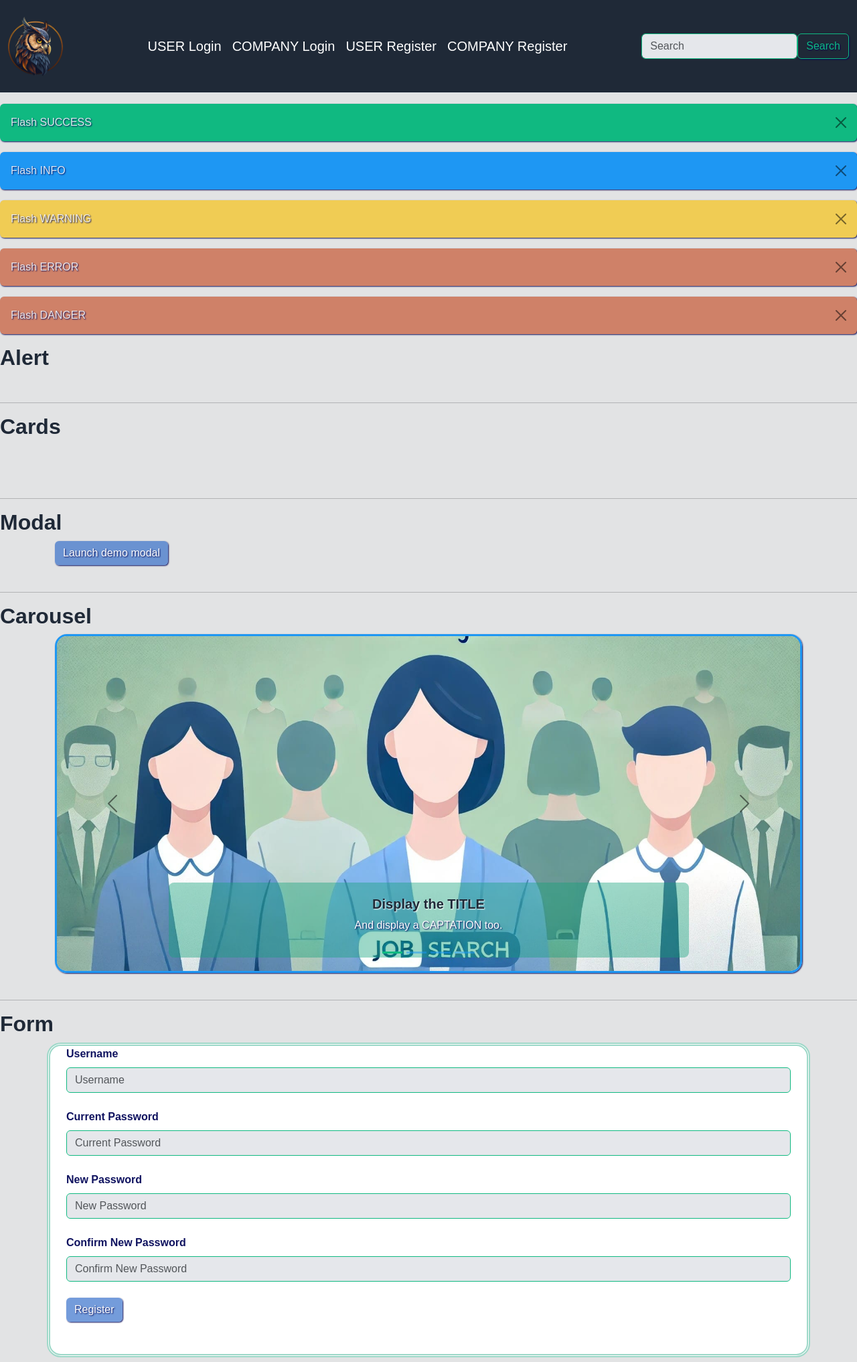
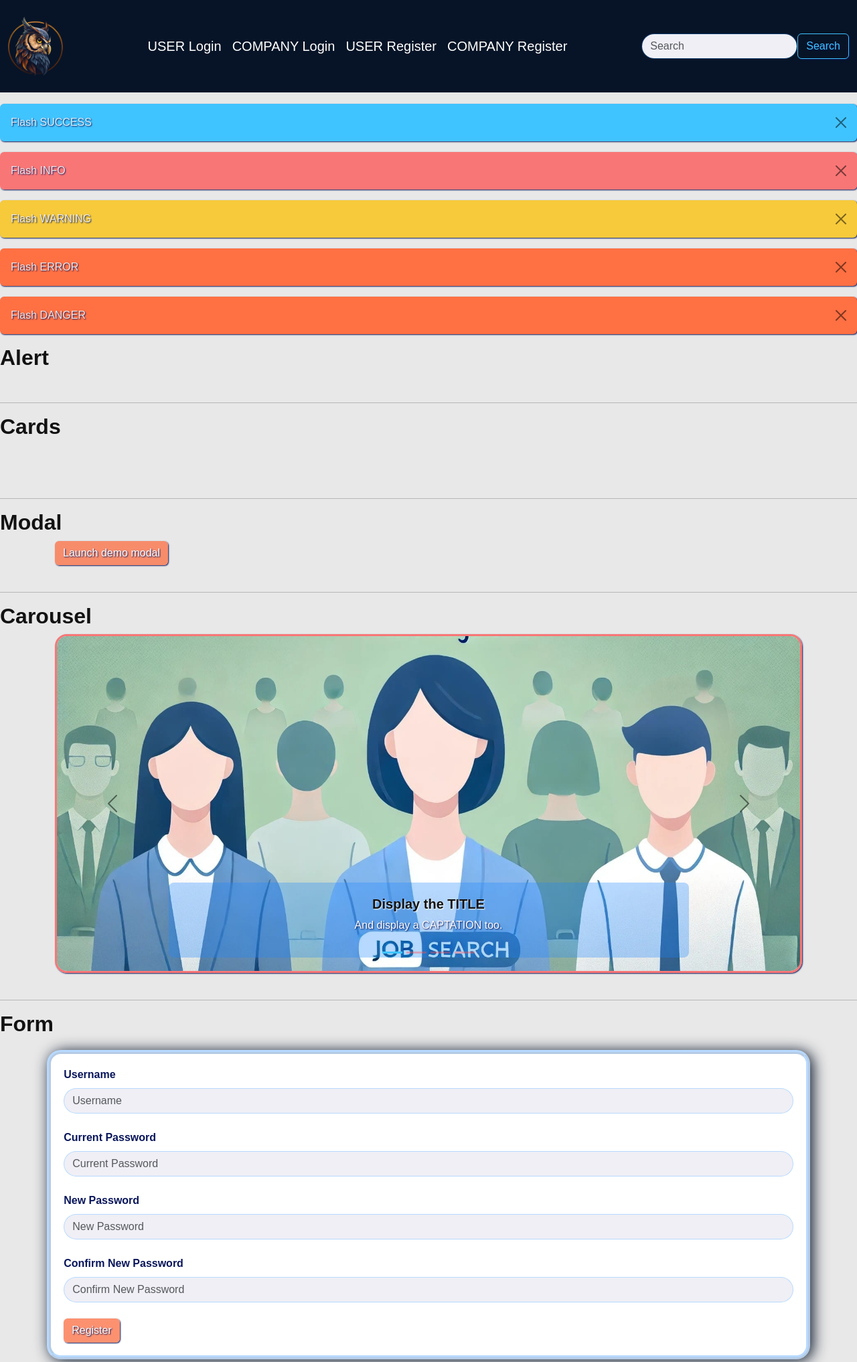
Before and after one commit to Vgarcan/CodeInstitute-proj03-v002, a Flask app: page /widgets/1 in a window 1280 px wide. Shown: the top 2034 px of the page at 67% size. Run offline with Flask 3, Linux system fonts and the light colour scheme; data that the repository does not hold is empty.

Commit message:
UPDATE: widgets.Form edited css

```diff
--- a/xemijobs/main/templates/main/widgets-collection.html
+++ b/xemijobs/main/templates/main/widgets-collection.html
@@ -31,10 +31,9 @@
     <br>
     <hr>
     <h2>Form</h2>
-    <div class="container form-container">
+
     {% set submit_text = "Register" %}
     {% include 'widgets/form1.html' %}
-    </div>
 
     <br>
     <hr>
@@ -64,7 +63,6 @@
                 'icon': 'bi bi-trophy-fill',
                 'link': '#basic',
                 'cta_text': 'Get Started',
-                'hue': 165
             },
             {
                 'title': 'Pro',
@@ -73,7 +71,6 @@
                 'icon': 'bi bi-fast-forward-circle-fill',
                 'link': '#pro',
                 'cta_text': 'Upgrade to Pro',
-                'hue': 291.34
             },
             {
                 'title': 'Ultimate',
@@ -82,7 +79,6 @@
                 'icon': 'bi bi-lightning-fill',
                 'link': '#ultimate',
                 'cta_text': 'Go Ultimate',
-                'hue': 338.69
             },
         ] %}{# Agrega más tarjetas según sea necesario #}
 
--- a/xemijobs/static/css/style.css
+++ b/xemijobs/static/css/style.css
@@ -93,7 +93,7 @@
     --main-text-color: #121212;
     --secondary-text-color: #09165a;
     --white-color: #FFFFFF;
-    --secondary-color-transparency: #1856b4a8;
+    --secondary-color-transparency: #fc7349c8;
     --accent-color-transparency: #1a85ff4f;
     --light-gray-color: #EFEFF5;
     --hover-accent-color: #1AB1FF;
@@ -114,7 +114,7 @@ h4,
 h5,
 h6 {
     font-family: 'Poppins', sans-serif;
-    font-weight: 700;
+    font-weight: 800;
     color: var(--main-text-color);
 }
 
@@ -181,7 +181,9 @@ a:hover {
 
 .form-control {
     background-color: var(--light-gray-color);
-    border: 1px solid var(--accent-color);
+    /* border: 1px solid var(--accent-color); */
+    border-radius: 1.3rem;
+    border: 1px solid var(--accent-color-transparency);
 }
 
 .form-control:focus {
@@ -203,7 +205,11 @@ a:hover {
 .form-container {
     background-color: var(--white-color);
     border-radius: 1.3rem;
-    border: thick double var(--accent-color-transparency);
+    border: 0.4rem ridge var(--accent-color-transparency);
+    padding: 1.2rem;
+    box-shadow: 0.25rem 0.13rem 1.4rem var(--primary-color);
+    margin-top: 1.2rem;
+    margin-bottom: 1.2rem;
 }
 
 
@@ -319,7 +325,7 @@ a:hover {
 
 #gl-cards .card {
     transition-property: all;
-    transition-duration: 2s;
+    transition-duration: 1.5s;
     /* box-shadow: 6px -1.5px var(--secondary-color-transparency); */
     /* transition-property: box-shadow; */
     /* transition-duration: 2s; */
@@ -328,12 +334,12 @@ a:hover {
 
 #gl-cards .card:hover {
     /* background-color:  var(--accent-color-transparency); */
-    background: content-box linear-gradient(to right, var(--background-color), var(--accent-color-transparency));
+    background: content-box linear-gradient( var(--background-color), var(--accent-color-transparency));
     /* transition-delay: 1s; */
     box-shadow: 6px -1.5px var(--secondary-color-transparency);
     /* transition-property: box-shadow; */
     transition-property: all;
-    transition-duration: 2s;
+    /* transition-duration: 1.5s; */
 }
 
 
@@ -518,8 +524,6 @@ a:hover {
     text-shadow: var(--white-text-shadow);
     border-bottom: 2px solid var(--background-color);
     background-color: var(--secondary-color-transparency);
-    /* border-radius: 10px 10px 0 0; */
-    /* box-shadow: var(--white-text-shadow); */
 }
 
 .table-hover tbody tr:hover {
@@ -557,7 +561,7 @@ td>.btn {
     position: absolute;
     font-size: 18rem;
     top: 0%;
-    left: 30%;
+    left: 26%;
     width: auto;
     color: var(--white-color);
     /* rotate: z 45deg; */
--- a/xemijobs/templates/widgets/form1.html
+++ b/xemijobs/templates/widgets/form1.html
@@ -1,4 +1,4 @@
-<form method="POST" action="{{ form_action }}" class="container">
+<form method="POST" action="{{ form_action }}" class="container form-container">
     {{ form.hidden_tag() }}
     {% for field in form %}
         {% if field.label.text != "CSRF Token" and field.type != "SubmitField" %}
--- a/xemijobs/templates/xemijobs/base.html
+++ b/xemijobs/templates/xemijobs/base.html
@@ -1,5 +1,5 @@
 {# {% set theme  = "neon-blue-theme" %} #}
-
+{% set theme  = "orange-blue-theme" %}
 <!DOCTYPE html>
 <html lang="en">
 
```
Lines whose indentation alone changed are shown as unchanged.
